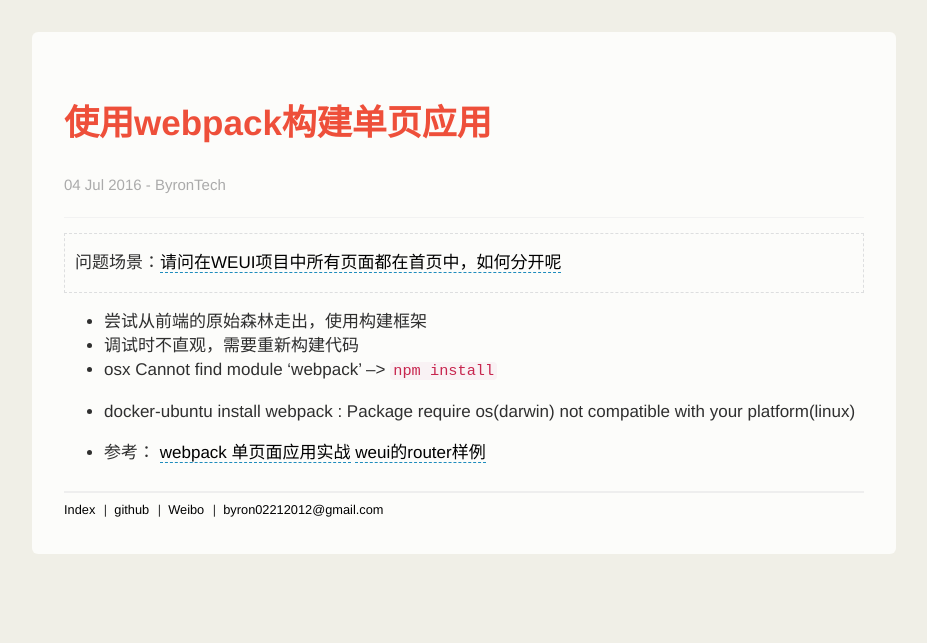
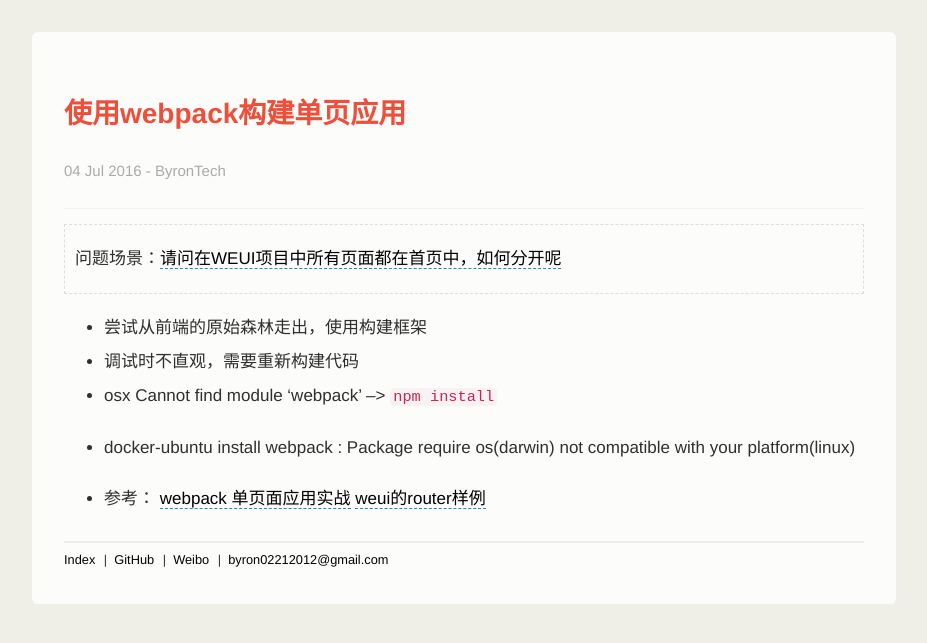
Before and after one commit to byron90/byron90.github.io, a Jekyll site: the page built from _posts/2016/2016-07-04-webpack-init.md, in a window 1280 px wide. Shown: the top 643 px of the page, without its empty margins (176-1103 px from the left). Built offline with Jekyll 4.4.1, drawn with Linux system fonts in a browser that asks for light colours; comment, search, counter and statistics services are not loaded.

Commit message:
update: modify post layout

```diff
--- a/_layouts/default.html
+++ b/_layouts/default.html
@@ -21,7 +21,7 @@
       <div class="footer">
         <div class="contact">
           <p>
-            <a href="https://github.com/byron90" target="_blank" style="text-decoration: none; margin-right: 5px;">github</a> |&nbsp;
+            <a href="https://github.com/byron90" target="_blank" style="text-decoration: none; margin-right: 5px;">GitHub</a> |&nbsp;
             <a href="http://weibo.com/zjbzy1314" target="_blank" style="text-decoration: none; margin-right: 5px;">Weibo</a> |&nbsp;
             <a href="mailto:byron02212012@gmail.com">byron02212012@gmail.com</a>
           </p>
--- a/_layouts/post.html
+++ b/_layouts/post.html
@@ -31,7 +31,7 @@
         <div class="contact">
           <p>
             <a href="/" style="text-decoration: none; margin-right: 5px;">Index</a> |&nbsp;
-            <a href="https://github.com/byron90" target="_blank" style="text-decoration: none; margin-right: 5px;">github</a> |&nbsp;
+            <a href="https://github.com/byron90" target="_blank" style="text-decoration: none; margin-right: 5px;">GitHub</a> |&nbsp;
             <a href="http://weibo.com/zjbzy1314" target="_blank" style="text-decoration: none; margin-right: 5px;">Weibo</a> |&nbsp;
             <a href="mailto:byron02212012@gmail.com">byron02212012@gmail.com</a>
           </p>
--- a/css/linux-im.css
+++ b/css/linux-im.css
@@ -109,10 +109,11 @@
     color: #2f2f2f;
     font-size: 17px;
     font-weight: 100;
+    line-height: 2em;
 }
 
 #post h1,h2,h3 {
-    font-size: 35px;
+    font-size: 28px;
     word-break: break-all;
     line-height: 1.5;
     color: #EE4F3A;
@@ -157,8 +158,8 @@
   font-size: 90%;
   color: #c7254e;
   background-color: #f9f2f4;
-  white-space: nowrap;
   border-radius: 4px;
+  word-break: break-word;
 }
 
 #post pre code {
```
